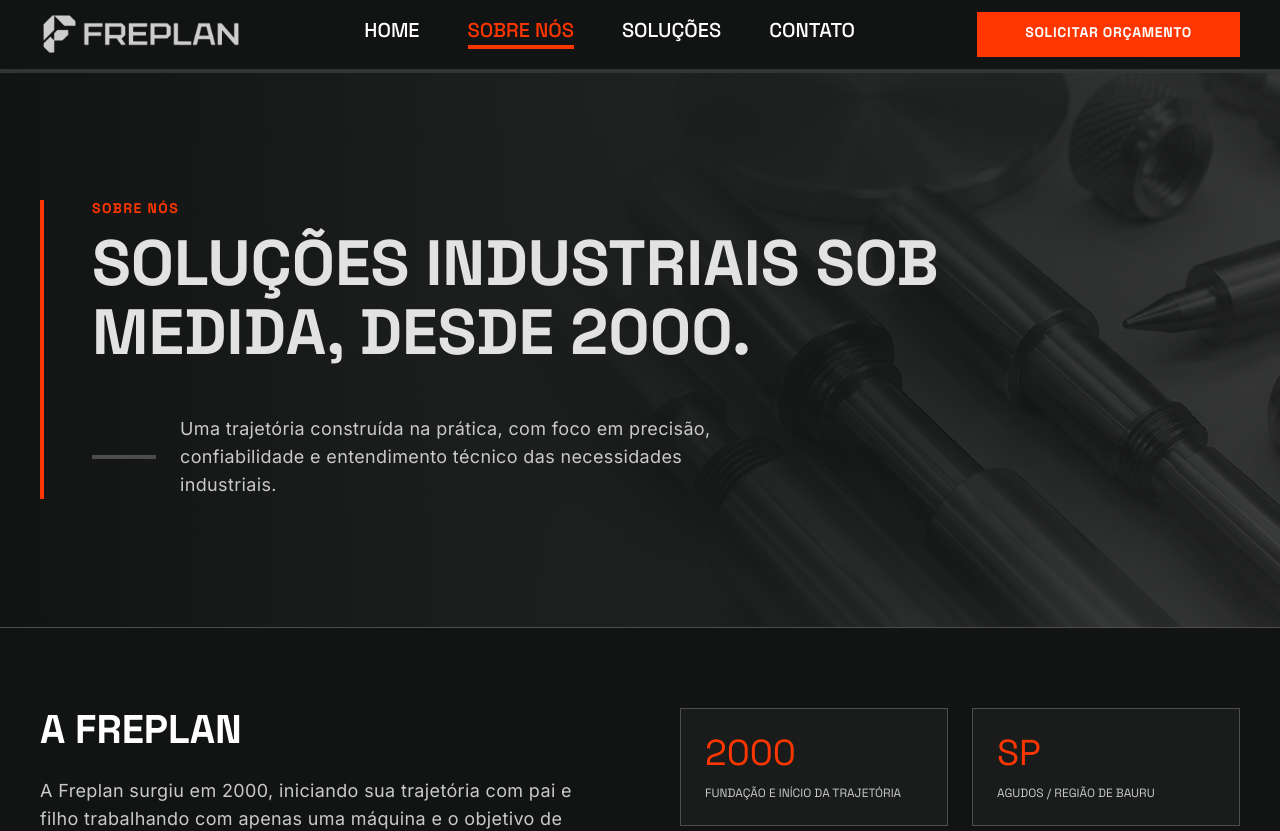
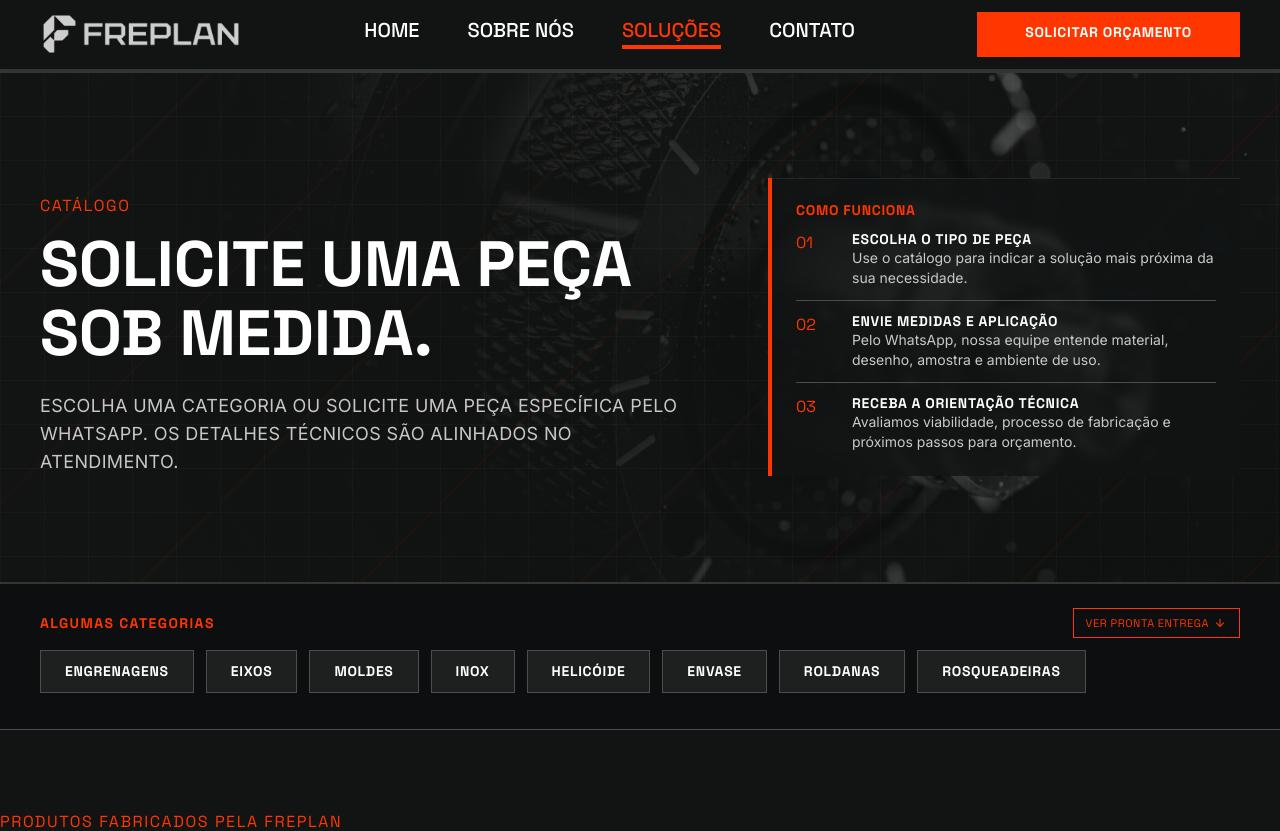
Before and after one commit to xzmuh/freplan, a React (Vite) app: page /#/products in a window 1280 px wide. Before the commit this address led to /#/about. Shown: the top 831 px of the page. Built offline with nearby package versions, Linux system fonts and the light colour scheme.

Commit message:
ajuste textos

```diff
--- a/src/pages/Products.jsx
+++ b/src/pages/Products.jsx
@@ -174,7 +174,7 @@ export default function Products() {
               Solicite uma peça sob medida.
             </h1>
             <p className="max-w-[32ch] break-words font-body-lg text-base leading-relaxed uppercase tracking-wider text-tertiary [overflow-wrap:anywhere] sm:text-body-lg md:max-w-2xl">
-              Escolha uma categoria ou solicite uma peça única pelo WhatsApp. Os detalhes técnicos são alinhados no atendimento.            </p>
+              Escolha uma categoria ou solicite uma peça específica pelo WhatsApp. Os detalhes técnicos são alinhados no atendimento.            </p>
           </div>
           <div className="w-full min-w-0 overflow-hidden border-l-4 border-primary bg-surface/80 p-md shadow-[inset_0_1px_0_rgba(255,255,255,0.08)] backdrop-blur-sm lg:col-span-5">
             <span className="font-label-bold text-label-bold text-primary uppercase mb-sm block">Como funciona</span>
```
